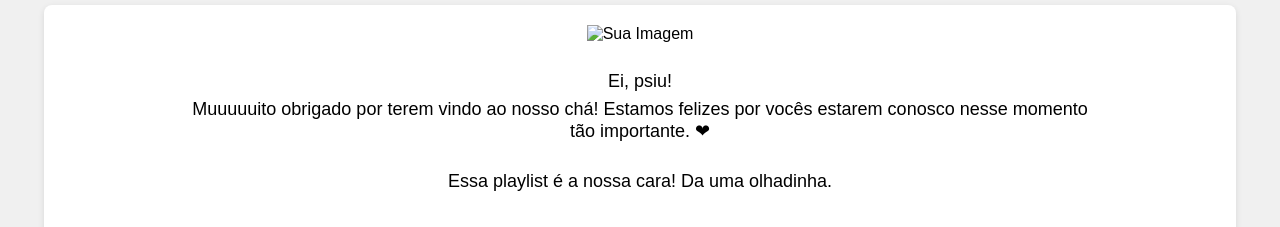
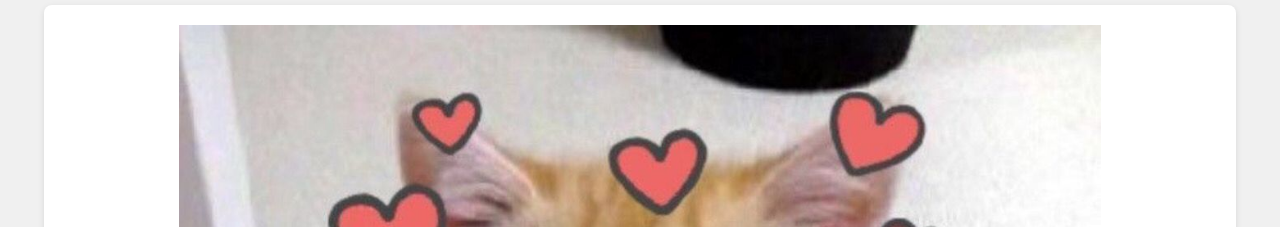
Before and after one commit to GermanoFLeite/germano-e-thais, a plain HTML site: page index.html in a window 1280 px wide. Shown: the top 227 px of the page. Drawn offline with Linux system fonts and the light colour scheme.

Commit message:
alteraçao no código para receber novo arquivo de imagem

```diff
--- a/index.html
+++ b/index.html
@@ -118,7 +118,7 @@
   <div class="content">
     <div class="gif-container">
       <!-- Referencie a imagem no diretório "assets" usando o atributo src -->
-      <img src="src/assets/cat.jpg" alt="Sua Imagem" class="editable-image">
+      <img src="src/assets/cat.jpeg" alt="Sua Imagem" class="editable-image">
     </div>
     <div class="editable-text">
       <!-- Substitua o texto abaixo pelo texto editável desejado -->
```
